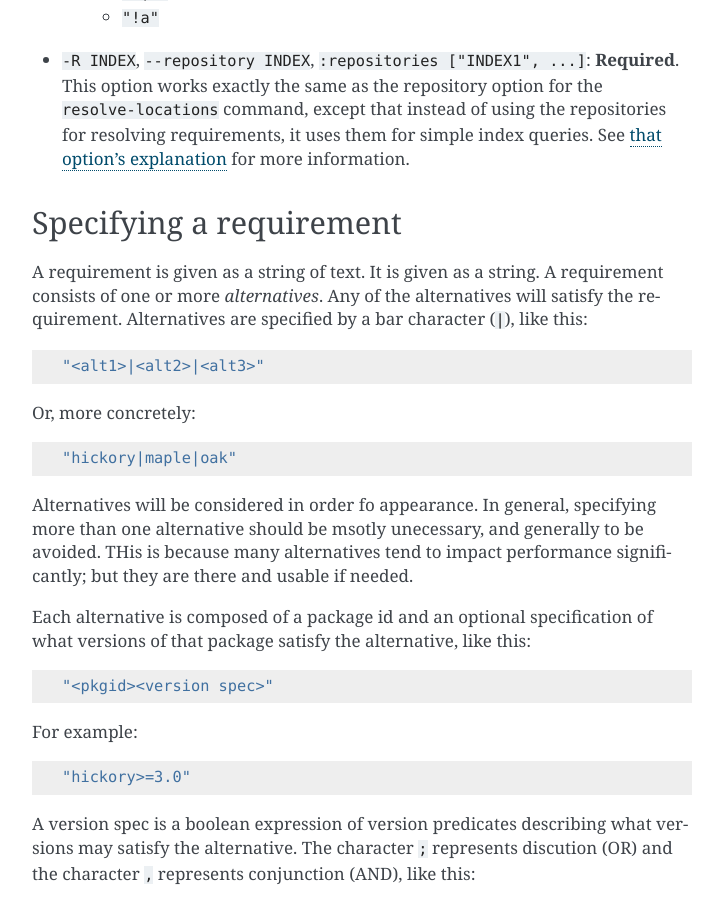
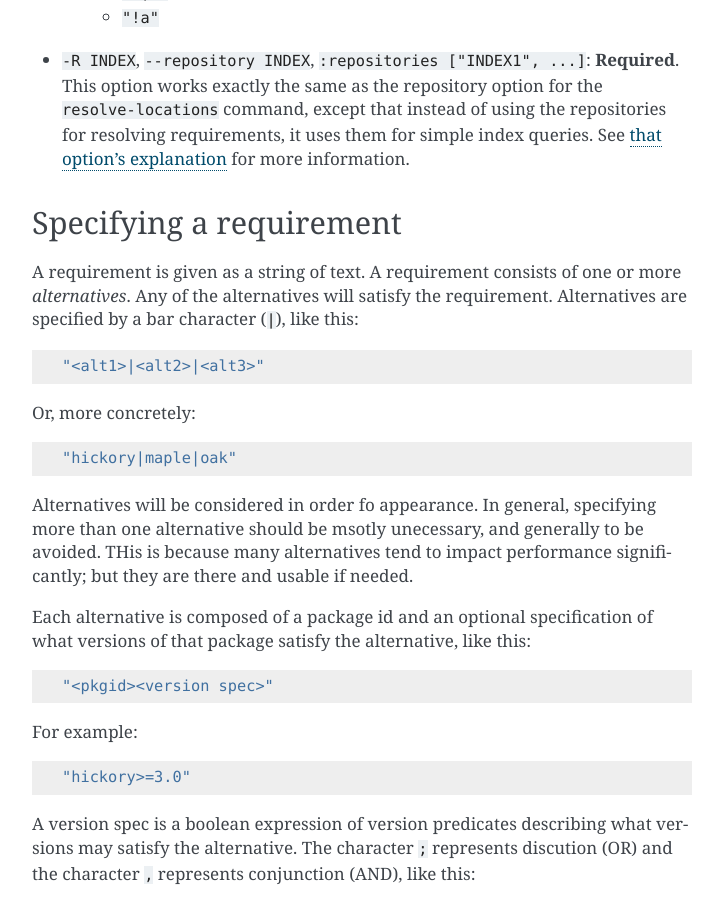
Before and after one commit to djhaskin987/degasolv, a Sphinx documentation site: the page built from docs/command-reference.rst, in a window 1280 px wide and 900 px high, scrolled down 8656 px. Shown: the whole window, without its empty margins (388-1111 px from the left). Built offline with Sphinx 7.4.7, drawn with Linux system fonts in a browser that asks for light colours.

Commit message:
Found problem

```diff
--- a/docs/command-reference.rst
+++ b/docs/command-reference.rst
@@ -422,7 +422,7 @@ Explanation of options:
 Specifying a requirement
 ------------------------
 
-A requirement is given as a string of text. It is given as a string. A
+A requirement is given as a string of text. A
 requirement consists of one or more *alternatives*. Any of the alternatives
 will satisfy the requirement. Alternatives are specified by a bar character
 (``|``), like this::
```
Also changed, not shown: 1 other file.
